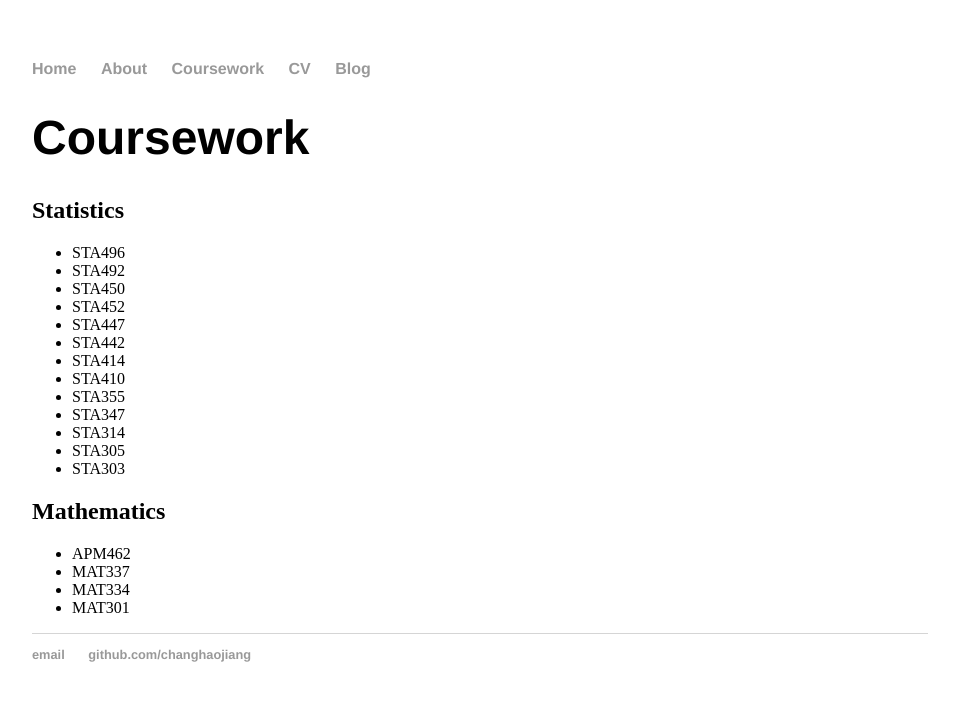
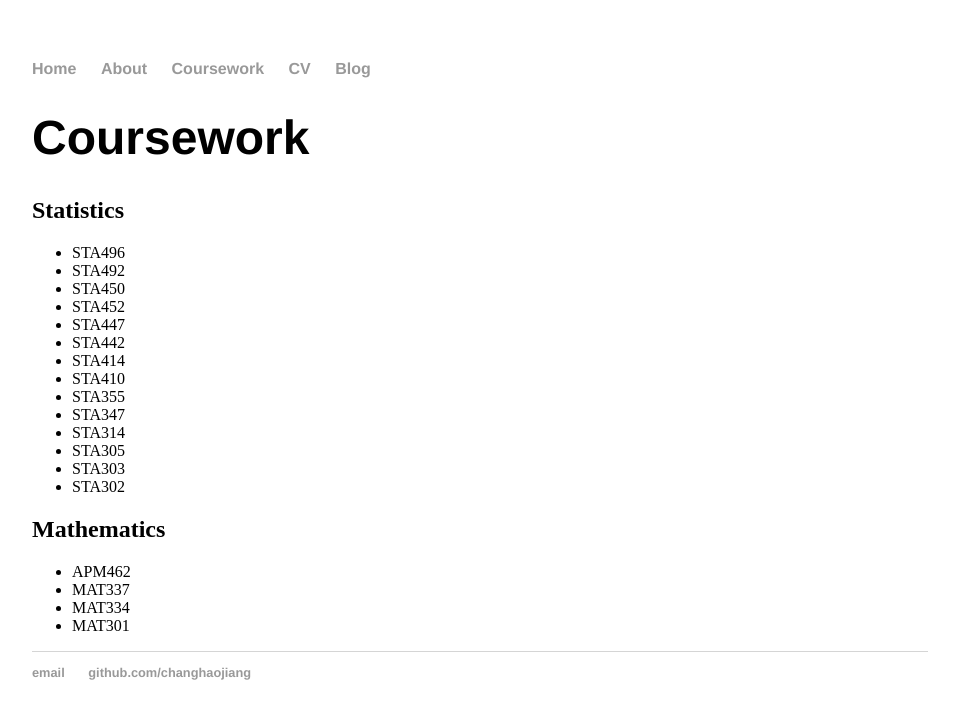
Before and after one commit to PhilyGu/changhaojiang.github.io, a Jekyll site: the page built from coursework/index.html, in a window 1280 px wide. Shown: the top 719 px of the page, without its empty margins (160-1119 px from the left). Built offline with Jekyll 4.4.1, drawn with Linux system fonts in a browser that asks for light colours.

Commit message:
Update index.html

```diff
--- a/coursework/index.html
+++ b/coursework/index.html
@@ -25,6 +25,7 @@ title: Changhao Jiang
   <li>STA314</li>
   <li>STA305</li>
   <li>STA303</li>
+  <li>STA302</li>
 </ul>
 </section>
 
```
